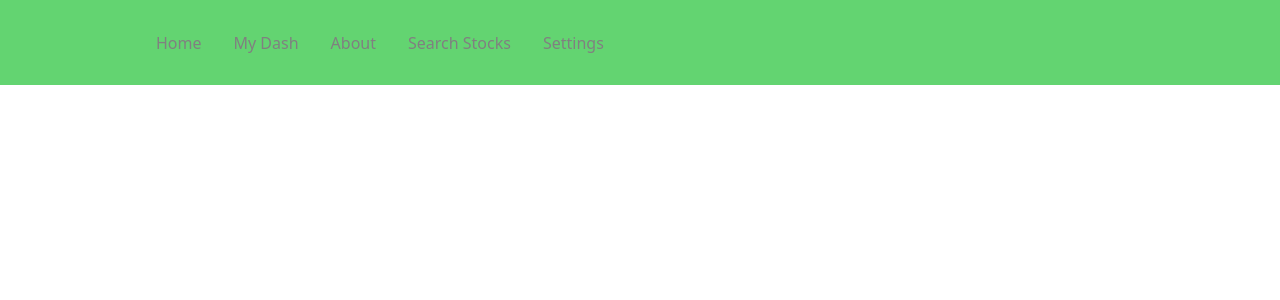
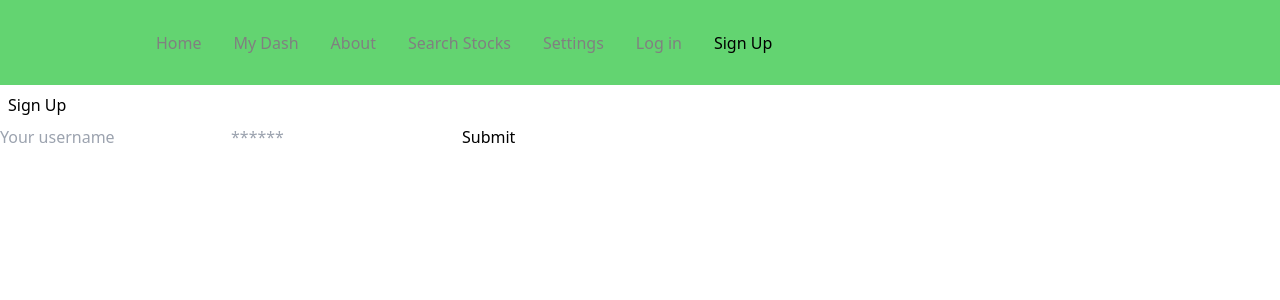
Before and after one commit to JSR5404/Stock-Hunt, a React (Create React App) app in the folder client/: page /signup in a window 1280 px wide. Shown: the top 300 px of the page. Built offline with nearby package versions, Linux system fonts and the light colour scheme; the HTML template or start-up script is replaced by a standard one.

Commit message:
added some of the major login/logout bones for the website.

```diff
--- a/client/package.json
+++ b/client/package.json
@@ -14,7 +14,8 @@
     "react-icons": "^4.8.0",
     "react-router-dom": "^6.2.1",
     "react-scripts": "5.0.1",
-    "styled-components": "^5.3.10"
+    "styled-components": "^5.3.10",
+    "jwt-decode": "^3.1.2"
   },
   "scripts": {
     "start": "react-scripts start",
--- a/client/src/App.js
+++ b/client/src/App.js
@@ -6,10 +6,44 @@
 import Dash from './components/pages/Dash';
 import Search from './components/pages/Search';
 import Settings from './components/pages/Settings';
+import Login from './components/pages/Login';
+import Signup from './components/pages/Signup';
+import {
+  ApolloClient,
+  InMemoryCache,
+  ApolloProvider,
+  createHttpLink,
+} from '@apollo/client';
+import { setContext } from '@apollo/client/link/context';
 
+// Construct our main GraphQL API endpoint
+const httpLink = createHttpLink({
+  uri: '/graphql',
+});
+
+const authLink = setContext((_, { headers }) => {
+  // get the authentication token from local storage if it exists
+  const token = localStorage.getItem('id_token');
+  // return the headers to the context so httpLink can read them
+  return {
+    headers: {
+      ...headers,
+      authorization: token ? `Bearer ${token}` : '',
+    },
+  };
+});
+
+
+
+const client = new ApolloClient({
+  // Set up our client to execute the `authLink` middleware prior to making the request to our GraphQL API
+  link: authLink.concat(httpLink),
+  cache: new InMemoryCache(),
+});
 
 function App() {
   return (
+    <ApolloProvider client={client}>
     <Router>
       <Navbar />
       <Routes>
@@ -18,9 +52,12 @@
         <Route path='/dash' element={<Dash />} />
         <Route path='/search' element={<Search />} />
         <Route path='/settings' element={<Settings />} />
+        <Route path='/login' element={<Login />} />
+        <Route path='/signup' element={<Signup />} />
       </Routes>
 
     </Router>
+    </ApolloProvider>
   );
 }
 
--- a/client/src/components/NavBar/index.js
+++ b/client/src/components/NavBar/index.js
@@ -6,13 +6,22 @@
   NavMenu
 } from './Navbarelements';
 
+import Auth from '../../utils/auth';
+
 const Navbar = () => {
+  const logout = (event) => {
+    event.preventDefault();
+    Auth.logout();
+  };
   return (
-    <>
+
+    <div>
     <Nav>
     <Bars />
 
     <NavMenu>
+    {Auth.loggedIn() ? (
+      <>
       <NavLink to='/' activestyle = "true">
         Home
       </NavLink>
@@ -28,9 +37,84 @@
       <NavLink to='/settings' activestyle  = "true">
         Settings
       </NavLink>
+      <button onClick={logout}>
+        Logout
+      </button>
+      </>
+    ) : (
+      <>
+      <NavLink to='/' activestyle = "true">
+        Home
+      </NavLink>
+      <NavLink to='/dash' activestyle  = "true">
+        My Dash
+      </NavLink>
+      <NavLink to='/about' activestyle  = "true">
+        About
+      </NavLink>
+      <NavLink to='/search' activestyle  = "true">
+        Search Stocks
+      </NavLink>
+      <NavLink to='/settings' activestyle  = "true">
+        Settings
+      </NavLink>
+      <NavLink to='/login' activestyle  = "true">
+        Log in
+      </NavLink>
+      <NavLink to='/signup' activestyle  = "true">
+        Sign Up
+      </NavLink>
+      </>
+    )}
     </NavMenu>
   </Nav>
-    </>
+  </div>
+
+
+    // <>
+    //   <Nav>
+    //     {Auth.loggedIn()} ? (
+    //       <Bars />
+    //     <NavMenu>
+    //       <NavLink to='/' activestyle = "true">
+    //         Home
+    //       </NavLink>
+    //       <NavLink to='/dash' activestyle  = "true">
+    //         My Dash
+    //       </NavLink>
+    //       <NavLink to='/about' activestyle  = "true">
+    //         About
+    //       </NavLink>
+    //       <NavLink to='/search' activestyle  = "true">
+    //         Search Stocks
+    //       </NavLink>
+    //       <NavLink to='/settings' activestyle  = "true">
+    //         Settings
+    //       </NavLink>
+
+    //     </NavMenu>
+    //   </Nav>
+    //     ) : (
+    //       <Bars />
+    //     <NavMenu>
+    //       <NavLink to='/' activestyle = "true">
+    //         Home
+    //       </NavLink>
+    //       <NavLink to='/about' activestyle  = "true">
+    //         About
+    //       </NavLink>
+    //       <NavLink to='/settings' activestyle  = "true">
+    //         Settings
+    //       </NavLink>
+    //       <NavLink to='/login' activestyle  = "true">
+    //         Log in
+    //       </NavLink>
+    //       <NavLink to='/signup' activestyle  = "true">
+    //         Sign Up
+    //       </NavLink>
+    //     </NavMenu>
+    //     )
+    // </>
   );
 };
 
--- /dev/null
+++ b/client/src/components/pages/Login.js
@@ -0,0 +1,94 @@
+import React, { useState } from 'react';
+import { Link } from 'react-router-dom';
+import { useMutation } from '@apollo/client';
+import { LOGIN_USER } from '../../utils/mutations';
+
+import Auth from '../../utils/auth';
+
+const Login = (props) => {
+  const [formState, setFormState] = useState({ username: '', password: '' });
+  const [login, { error, data }] = useMutation(LOGIN_USER);
+
+  // update state based on form input changes
+  const handleChange = (event) => {
+    const { name, value } = event.target;
+
+    setFormState({
+      ...formState,
+      [name]: value,
+    });
+  };
+
+  // submit form
+  const handleFormSubmit = async (event) => {
+    event.preventDefault();
+    console.log(formState);
+    try {
+      const { data } = await login({
+        variables: { ...formState },
+      });
+
+      Auth.login(data.login.token);
+    } catch (e) {
+      console.error(e);
+    }
+
+    // clear form values
+    setFormState({
+      username: '',
+      password: '',
+    });
+  };
+
+  return (
+    <main className="flex-row justify-center mb-4">
+      <div className="col-12 col-lg-10">
+        <div className="card">
+          <h4 className="card-header bg-dark text-light p-2">Login</h4>
+          <div className="card-body">
+            {data ? (
+              <p>
+                Success! You may now head{' '}
+                <Link to="/">back to the homepage.</Link>
+              </p>
+            ) : (
+              <form onSubmit={handleFormSubmit}>
+                <input
+                  className="form-input"
+                  placeholder="Your username"
+                  name="username"
+                  type="username"
+                  value={formState.username}
+                  onChange={handleChange}
+                />
+                <input
+                  className="form-input"
+                  placeholder="******"
+                  name="password"
+                  type="password"
+                  value={formState.password}
+                  onChange={handleChange}
+                />
+                <button
+                  className="btn btn-block btn-primary"
+                  style={{ cursor: 'pointer' }}
+                  type="submit"
+                >
+                  Submit
+                </button>
+              </form>
+            )}
+
+            {error && (
+              <div className="my-3 p-3 bg-danger text-white">
+                {error.message}
+              </div>
+            )}
+          </div>
+        </div>
+      </div>
+    </main>
+  );
+};
+
+export default Login;
--- /dev/null
+++ b/client/src/components/pages/Signup.js
@@ -0,0 +1,92 @@
+import React, { useState } from 'react';
+import { Link } from 'react-router-dom';
+
+import { useMutation } from '@apollo/client';
+import { ADD_USER } from '../../utils/mutations';
+
+import Auth from '../../utils/auth';
+
+const Signup = () => {
+  const [formState, setFormState] = useState({
+    username: '',
+    email: '',
+    password: '',
+  });
+  const [addUser, { error, data }] = useMutation(ADD_USER);
+
+  const handleChange = (event) => {
+    const { name, value } = event.target;
+
+    setFormState({
+      ...formState,
+      [name]: value,
+    });
+  };
+
+  const handleFormSubmit = async (event) => {
+    event.preventDefault();
+    console.log(formState);
+
+    try {
+      const { data } = await addUser({
+        variables: { ...formState },
+      });
+
+      Auth.login(data.addUser.token);
+    } catch (e) {
+      console.error(e);
+    }
+  };
+
+  return (
+    <main className="flex-row justify-center mb-4">
+      <div className="col-12 col-lg-10">
+        <div className="card">
+          <h4 className="card-header bg-dark text-light p-2">Sign Up</h4>
+          <div className="card-body">
+            {data ? (
+              <p>
+                Success! You may now head{' '}
+                <Link to="/">back to the homepage.</Link>
+              </p>
+            ) : (
+              <form onSubmit={handleFormSubmit}>
+                <input
+                  className="form-input"
+                  placeholder="Your username"
+                  name="username"
+                  type="text"
+                  value={formState.name}
+                  onChange={handleChange}
+                />
+                <input
+                  className="form-input"
+                  placeholder="******"
+                  name="password"
+                  type="password"
+                  value={formState.password}
+                  onChange={handleChange}
+                />
+                <button
+                  className="btn btn-block btn-primary"
+                  style={{ cursor: 'pointer' }}
+                  type="submit"
+                >
+                  Submit
+                </button>
+              </form>
+            )}
+
+            {error && (
+              <div className="my-3 p-3 bg-danger text-white">
+                {error.message}
+              </div>
+            )}
+          </div>
+        </div>
+      </div>
+    </main>
+  );
+};
+
+export default Signup;
--- /dev/null
+++ b/client/src/utils/auth.js
@@ -0,0 +1,41 @@
+import decode from 'jwt-decode';
+
+class AuthService {
+  getProfile() {
+    return decode(this.getToken());
+  }
+
+  loggedIn() {
+    const token = this.getToken();
+    // If there is a token and it's not expired, return `true`
+    return token && !this.isTokenExpired(token) ? true : false;
+  }
+
+  isTokenExpired(token) {
+    // Decode the token to get its expiration time that was set by the server
+    const decoded = decode(token);
+    // If the expiration time is less than the current time (in seconds), the token is expired and we return `true`
+    if (decoded.exp < Date.now() / 1000) {
+      localStorage.removeItem('id_token');
+      return true;
+    }
+    // If token hasn't passed its expiration time, return `false`
+    return false;
+  }
+
+  getToken() {
+    return localStorage.getItem('id_token');
+  }
+
+  login(idToken) {
+    localStorage.setItem('id_token', idToken);
+    window.location.assign('/');
+  }
+
+  logout() {
+    localStorage.removeItem('id_token');
+    window.location.reload();
+  }
+}
+
+export default new AuthService();
--- a/client/src/utils/mutations.js
+++ b/client/src/utils/mutations.js
@@ -1,8 +1,8 @@
 import { gql } from '@apollo/client';
 
-export const CREATE_MATCHUP = gql`
-  mutation createMatchup($tech1: String!, $tech2: String!) {
-    createMatchup(tech1: $tech1, tech2: $tech2) {
+export const LOGIN_USER = gql`
+  mutation loginUser($tech1: String!, $tech2: String!) {
+    loginUser(tech1: $tech1, tech2: $tech2) {
       _id
       tech1
       tech2
@@ -10,9 +10,9 @@
   }
 `;
 
-export const CREATE_VOTE = gql`
-  mutation createVote($_id: String!, $techNum: Int!) {
-    createVote(_id: $_id, techNum: $techNum) {
+export const ADD_USER = gql`
+  mutation createUser($_id: String!, $techNum: Int!) {
+    createUser(_id: $_id, techNum: $techNum) {
       _id
       tech1
       tech2
```
Also changed, not shown: 2 other files (tests, documents, lock files or other folders). Lines whose indentation alone changed are shown as unchanged.
